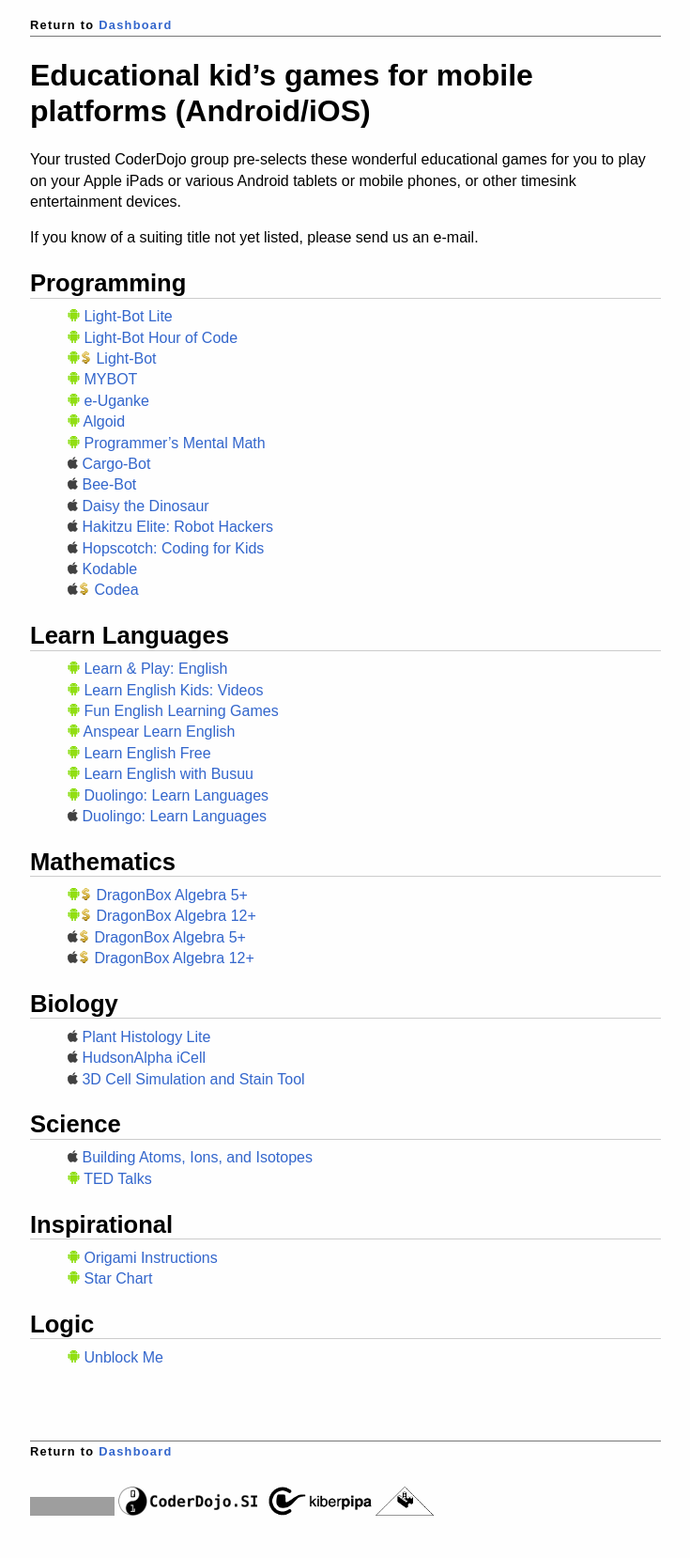
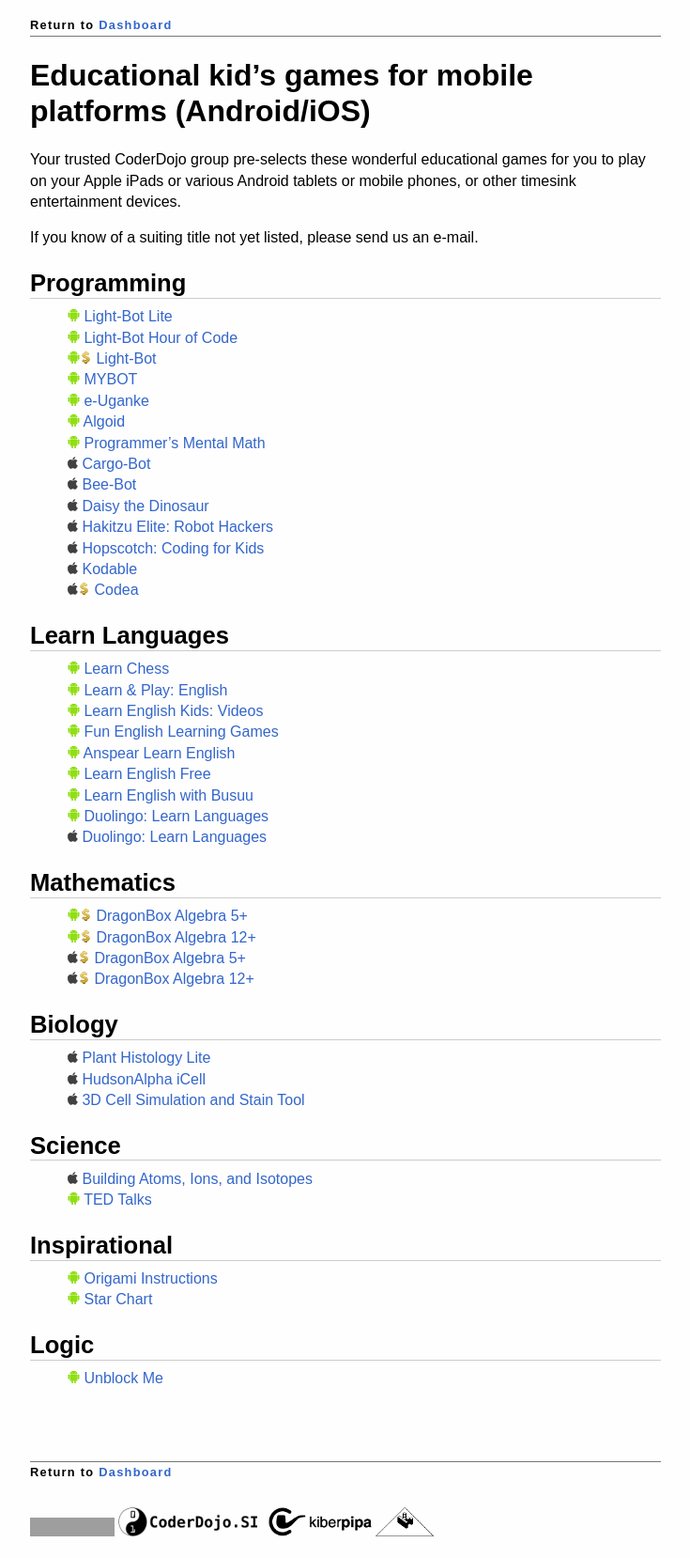
Before and after one commit to CoderDojoSI/course, a Jekyll site: the page built from educational-mobile-games.md, in a window 1280 px wide. Shown: the whole page at 94% size, without its empty margins (272-1007 px from the left). Built offline with Jekyll 4.4.1, drawn with Linux system fonts in a browser that asks for light colours; nearby versions of some CDN libraries; Markdown is read by kramdown in place of the engine named in the settings; before the commit the page ends 1635 px from its top, so only the background shows below that; grey boxes are pictures that could not be loaded.

Commit message:
Add Chess at mobile games

```diff
--- a/educational-mobile-games.md
+++ b/educational-mobile-games.md
@@ -30,6 +30,8 @@ Programming
 
 Learn Languages
 ---------------
+* ![][a] [Learn
+Chess](https://play.google.com/store/apps/details?id=com.chess&hl=en)
 * ![][a] [Learn & Play: English](https://play.google.com/store/apps/details?id=free.langame.rivex)
 * ![][a] [Learn English Kids: Videos](https://play.google.com/store/apps/details?id=com.britishcouncil.avonmobility.learnenglishkids)
 * ![][a] [Fun English Learning Games](https://play.google.com/store/apps/details?id=com.pumkin.fun)
```
